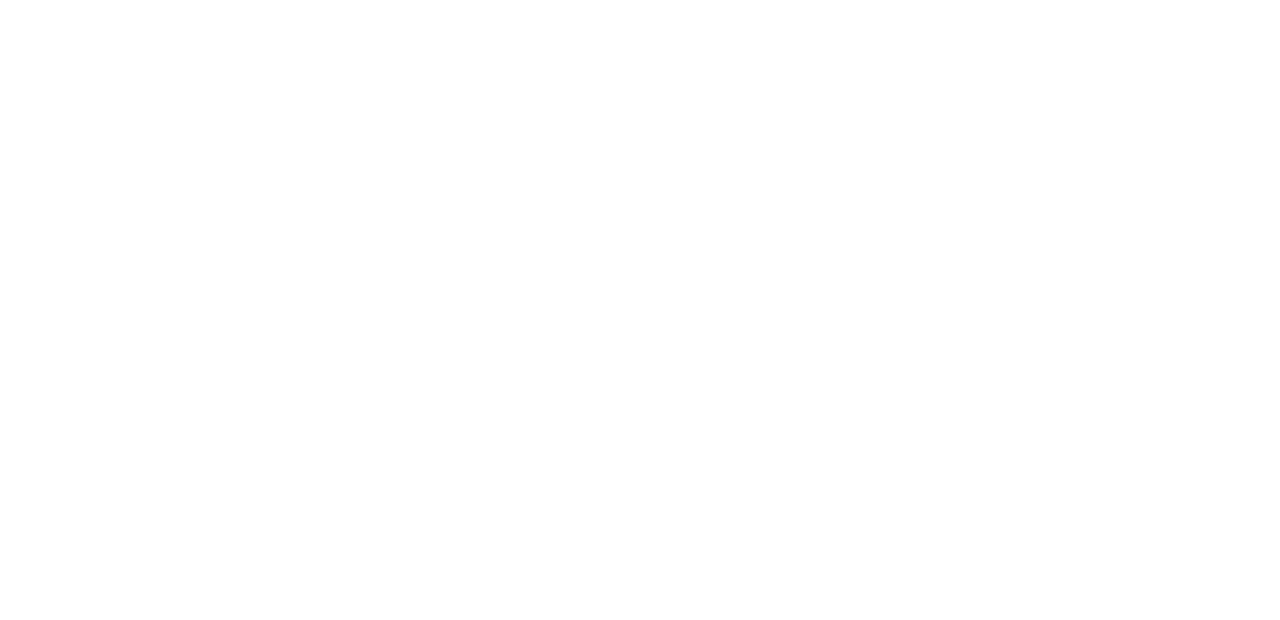
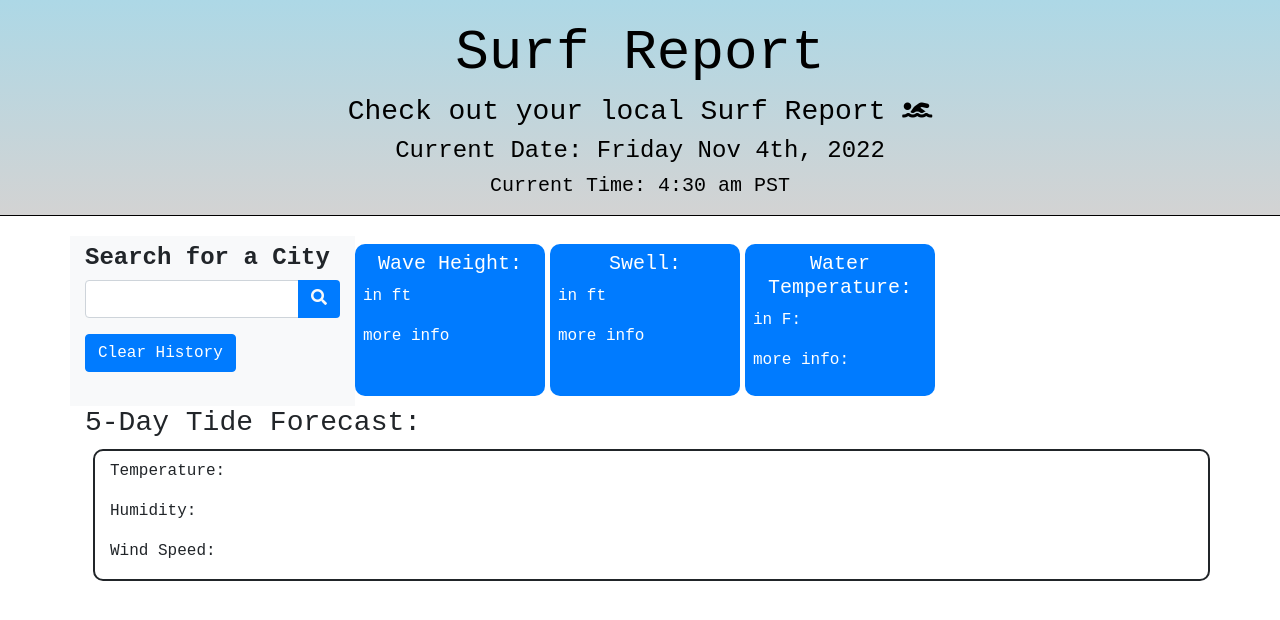
Before and after one commit to canaano/Surfs-Up-Surf-Report, a plain HTML site: page index.html in a window 1280 px wide. Drawn offline with nearby package versions, Linux system fonts and the light colour scheme.

Commit message:
added html and css codes

```diff
--- a/assets/script.js
+++ b/assets/script.js
@@ -0,0 +1,7 @@
+$(document).ready(function() {
+
+    var today = moment();
+
+    $("#currentDay").text(today.format("[Current Date:] dddd MMM Do, YYYY"));
+    $("#currentTime").text(today.format("[Current Time:] h:mm a [PST]"));
+});
--- a/assets/style.css
+++ b/assets/style.css
@@ -0,0 +1,41 @@
+*{
+    font-family: monospace;
+}
+
+#jumbotron {
+    text-align: center;
+    background: linear-gradient(180deg, lightblue, lightgrey );
+    color:black;
+    border-radius: 0;
+    border-bottom: 0.5px solid black;
+    padding-top: 20px;
+    padding-bottom: 9px;
+    margin-bottom: 20px;
+}
+#searchBar {
+    padding-top: 8px;
+    font-weight: bold;
+}
+
+#current-w-container {
+    border: 2px solid;
+    border-radius: 10px;
+    margin-top: 10px;
+}
+
+#wave-info{
+    background: primary;
+    color: white;
+    margin-right: 5px;
+    margin-bottom: 10px;
+    margin-top: 8px;
+    padding: 8px;
+    border-radius: 10px;
+
+
+
+}
+
+#tide-info{
+
+}
--- a/index.html
+++ b/index.html
@@ -4,9 +4,92 @@
     <meta charset="UTF-8">
     <meta http-equiv="X-UA-Compatible" content="IE=edge">
     <meta name="viewport" content="width=device-width, initial-scale=1.0">
-    <title>Surf Forecast</title>
+    <link rel="stylesheet" href="./assets/style.css">
+    <link
+    rel="stylesheet"
+    href="https://stackpath.bootstrapcdn.com/bootstrap/4.3.1/css/bootstrap.min.css"
+  />
+  <link
+    rel="stylesheet"
+    href="https://use.fontawesome.com/releases/v5.8.1/css/all.css"
+    integrity="sha384-50oBUHEmvpQ+1lW4y57PTFmhCaXp0ML5d60M1M7uH2+nqUivzIebhndOJK28anvf"
+    crossorigin="anonymous"
+  />
+  <link
+    href="https://fonts.googleapis.com/css?family=Open+Sans&display=swap"
+    rel="stylesheet"
+  />
+    <title>Surf Report</title>
 </head>
+
 <body>
+    <header id="jumbotron" >
+        <h1 class="display-4">Surf Report</h1>
+        <p class="h3">Check out your local Surf Report <i class='fas fa-swimmer' style='font-size:24px'></i></p>
+        <p id="currentDay" class="h4"></p>
+        <p id="currentTime" class="h5"></p>
 
+      </header>
+      <div class="container">
+        <div class="row">
+          <div class="col-sm-3 bg-light">
+            <!-- creating the search bar to look up cities -->
+            <h4 id="searchBar">Search for a City</h4>
+            <!-- create the text box to capture the search city name -->
+            <div class="input-group mb-3">
+                <input type="text" class="form-control" id="search-city" aira-label="City Search" aria-describedby="search-button">
+                <div class="input-group-append">
+                  <button class="btn bg-primary text-light" id="search-button"><i class="fa fa-search"></i></button>
+                </div>
+            </div>
+         <!-- section for search city history -->
+          <button class="btn btn-primary" type="button" id="clear-history">Clear History</button>
+          <ul class="list-group">
+
+          </ul>
+        </div>
+        <div class="col-sm-8" >
+          <!-- Row for future data to be stored here -->
+            <div class="row text-light">
+              <div class="col-md-3 bg-primary" id="wave-info">
+                <h5 class="text-center">Wave Height:</h5>
+                <p>in ft</p>
+                <p>more info </p>
+
+              </div>
+
+              <div class="col-md-3 bg-primary" id="wave-info">
+                <h5 class="text-center">Swell:</h5>
+                <p>in ft</p>
+                <p>more info</p>
+
+              </div>
+              <div class="col-md-3 bg-primary" id="wave-info">
+                <h5 class="text-center">Water Temperature:</h5>
+                <p>in F:</p>
+                <p>more info:</p>
+              </div>
+
+
+            </div>
+          </div>
+          <div class="col-sm-12" id="tide-info">
+            <h3>5-Day Tide Forecast:</h3>
+          <div class="row ml-2" id="current-w-container">
+            <div class="col-sm-12" id="current-weather">
+              <h3 class="city-name mb-1 mt-2 bolder" id="current-city"></h3>
+              <p>Temperature: <span class="current" id="temperature"></span></p>
+              <p>Humidity:<span class="current" id="humidity"></span></p>
+              <p>Wind Speed:<span class="current" id="wind-speed"></span></p>
+            </div>
+          </div>
+        </div>
+
+
+
+
+    <script src="https://cdnjs.cloudflare.com/ajax/libs/jquery/3.2.1/jquery.min.js"></script>
+    <script src="https://cdnjs.cloudflare.com/ajax/libs/moment.js/2.24.0/moment.min.js"></script>
+    <script src="./assets/script.js"></script>
 </body>
 </html>
```
